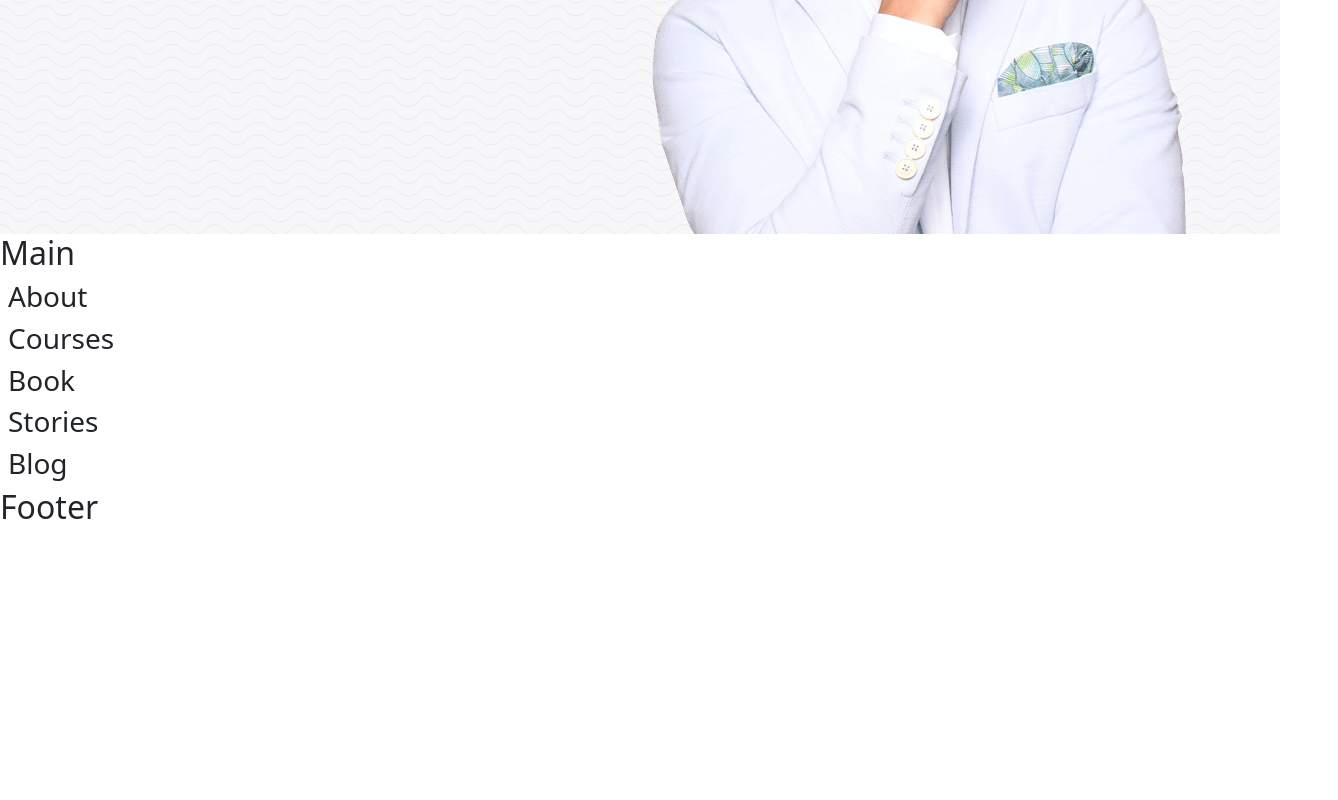
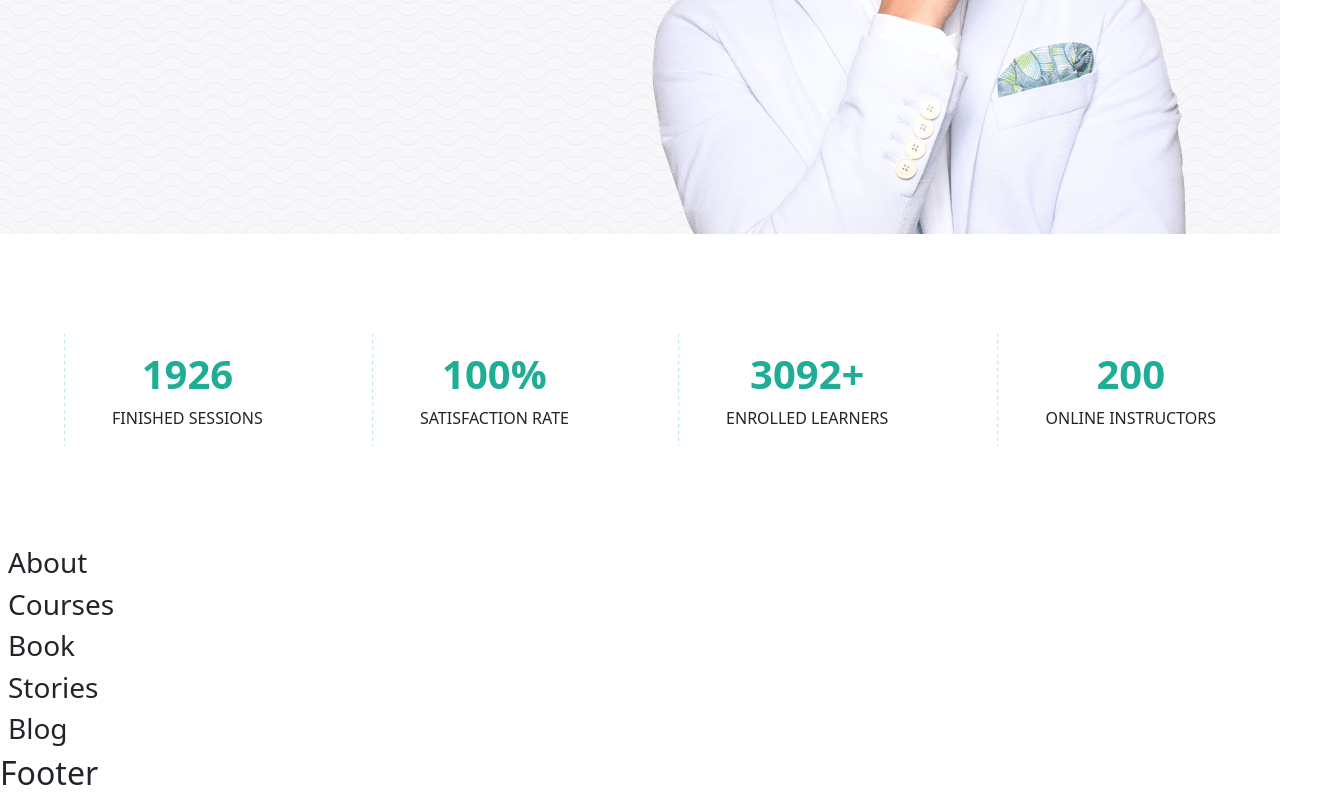
Before and after one commit to MicheleBertoia2/proj-html-vuejs, a Vue app: page / in a window 1280 px wide. Shown: the part 547-1347 px from the top of the page, 1338 px wide, since content can reach past the window. Before the commit the page ends 1082 px from the top, so only its background shows below. Built offline with nearby package versions, Linux system fonts and the light colour scheme.

Commit message:
[add] statistics section

```diff
--- a/src/components/Jumbo.vue
+++ b/src/components/Jumbo.vue
@@ -15,7 +15,7 @@ export default {
 <template>
 
   <div class="mb-jumbo pt-5">
-    <div class="container">
+    <div class="mb-container">
       <div class="row">
 
         <div class="col-6">
--- a/src/components/Main.vue
+++ b/src/components/Main.vue
@@ -5,6 +5,7 @@ import Blog from './partials/Blog.vue';
 import Books from './partials/Books.vue';
 import Courses from './partials/Courses.vue';
 import Stories from './partials/Stories.vue';
+import functions from '../data/functions.js';
 export default {
   name: "Main",
   components:{
@@ -13,12 +14,44 @@ export default {
     Books,
     Courses,
     Stories
+  },
+  data(){
+    return{
+      functions,
+      statistics: [
+        {
+          title: "finished sessions",
+          data: 1926
+        },
+        {
+          title: "satisfaction rate",
+          data: "100%"
+        },
+        {
+          title: "enrolled learners",
+          data: "3092+"
+        },
+        {
+          title: "online instructors",
+          data: 200
+        },
+      ]
+    }
   }
 }
 </script>
 
 <template>
-  <h2>Main</h2>
+  <div class="statistics mb-container d-flex justify-content-between ">
+
+    <div class="data d-flex position-relative" v-for="(statistic,index) in statistics" :key="index">
+      <img :src="functions.getImage(`../assets/img/background-pattern-grid-line-06.png`)" alt="grid-line" >
+      <div class="text text-center ms-5 my-3">
+        <h3>{{ statistic.data }}</h3>
+        <span>{{ statistic.title }}</span>
+      </div>
+    </div>
+  </div>
   <About />
   <Courses />
   <Books />
@@ -27,5 +60,29 @@ export default {
 </template>
 
 <style lang="scss" scoped>
+@use "../scss/vars" as *;
+.statistics{
+  margin: 100px auto;
+  .data{
+    img{
+      position: absolute;
+      top: 0;
+      left: 0;
+      // width: 30px;
+    }
+    .text{
 
+      h3{
+        color: $secondary-text-color;
+        font-weight: bolder;
+        font-size: 2.5rem;
+      }
+      span{
+        text-transform: uppercase;
+        font-weight: 500;
+      }
+    }
+
+  }
+}
 </style>
```
